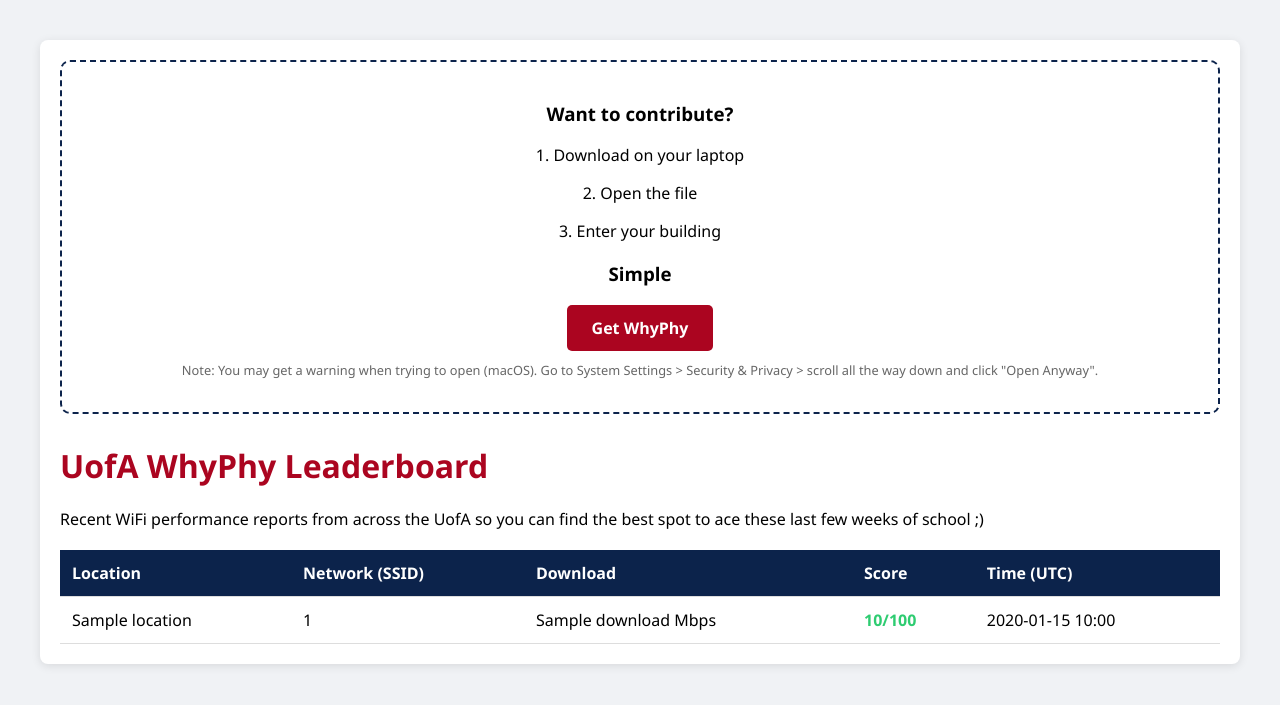
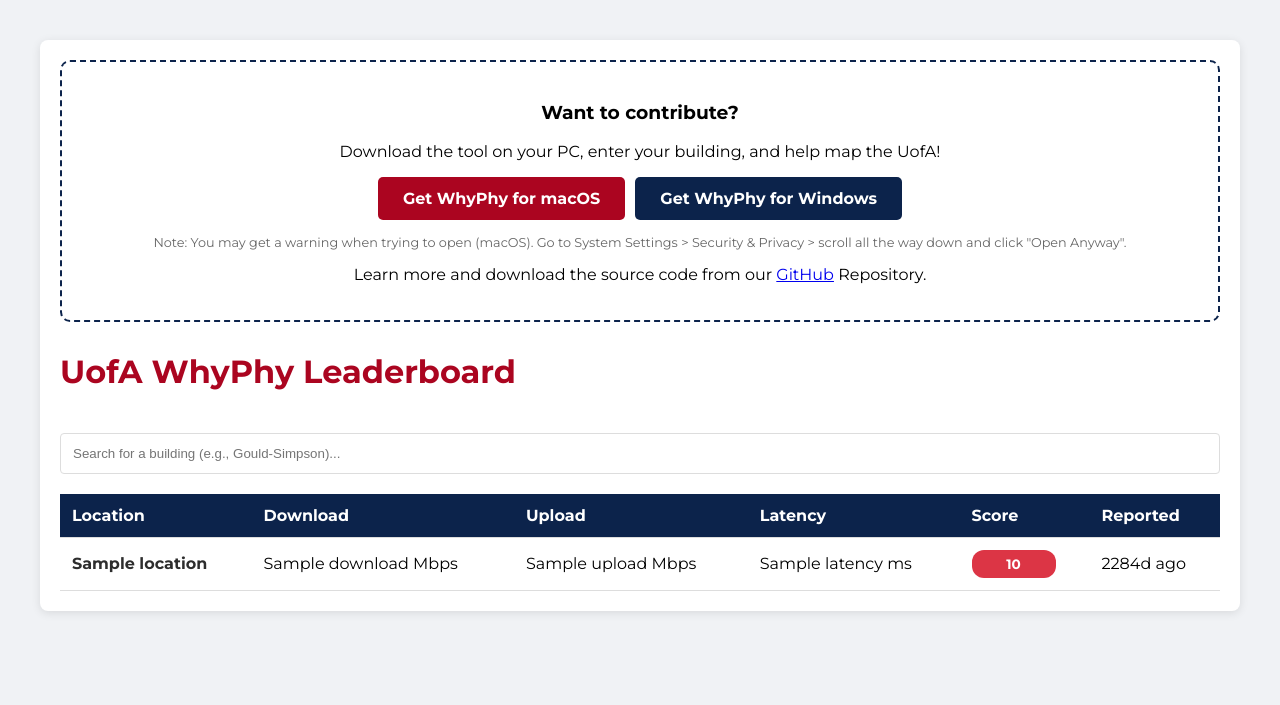
Before and after one commit to alecodominguez/GetYourWhyPhy, a FastAPI app: template templates/index.html in a window 1280 px wide. Shown: the top 705 px of the page. Run offline with FastAPI, Linux system fonts and the light colour scheme; the template is opened without the code that fills it: most values are stand-ins (such as "Sample title", 1, 10 or a date in 2020).

Commit message:
got the search bar and time javaScripts to work properly

```diff
--- a/server.py
+++ b/server.py
@@ -9,9 +9,10 @@ from datetime import datetime, timezone
 from fastapi.staticfiles import StaticFiles # Allows to add download button to index.html
 import os
 
-# Create the directory if it doesn't exist so the server doesn't crash
-if not os.path.exists("downloads"):
-    os.makedirs("downloads")
+BASE_DIR = os.path.dirname(os.path.abspath(__file__))
+static_path = os.path.join(BASE_DIR, "static")
+downloads_path = os.path.join(BASE_DIR, "downloads")
+templates_path = os.path.join(BASE_DIR, "templates")
 
 # 1. Database Configuration
 DATABASE_URL = "sqlite:///./campus_wifi.db"
@@ -37,8 +38,9 @@ Base.metadata.create_all(bind=engine)
 
 # 3. FastAPI App Initialization
 app = FastAPI()
-app.mount("/static-downloads", StaticFiles(directory="downloads"), name="downloads") # call to executable
-templates = Jinja2Templates(directory="templates") # call to index.html
+app.mount("/static", StaticFiles(directory=static_path), name="static")
+app.mount("/downloads", StaticFiles(directory=downloads_path), name="downloads")
+templates = Jinja2Templates(directory=templates_path)
 
 class WiFiData(BaseModel):
     location: str
--- a/templates/index.html
+++ b/templates/index.html
@@ -1,58 +1,85 @@
 <!DOCTYPE html>
-<html>
+<html lang="en">
 <head>
+    <meta charset="UTF-8">
     <title>GetYourWhyPhy Leaderboard</title>
+    <link href="https://fonts.googleapis.com/css2?family=Montserrat:wght@400;700&display=swap" rel="stylesheet">
     <style>
-        body { font-family: 'Segoe UI', Tahoma, Geneva, Verdana, sans-serif; margin: 40px; background: #f0f2f5; }
+        body { font-family: 'Montserrat', sans-serif; margin: 40px; background: #f0f2f5; }
         .card { background: white; padding: 20px; border-radius: 8px; box-shadow: 0 2px 10px rgba(0,0,0,0.1); }
         h1 { color: #AB0520; } /* UA Red */
-        table { width: 100%; border-collapse: collapse; margin-top: 20px; }
+        #locationSearch { width: 100%; padding: 12px; margin: 20px 0; border: 1px solid #ddd; border-radius: 4px; box-sizing: border-box; }
+        table { width: 100%; border-collapse: collapse; }
         th, td { padding: 12px; text-align: left; border-bottom: 1px solid #ddd; }
         th { background-color: #0C234B; color: white; } /* UA Blue */
-        .score { font-weight: bold; color: #2ecc71; }
+        tbody tr:nth-child(even) { background-color: #f8f9fa; }
+        td:first-child { font-weight: bold; color: #2d2d2d; }
+        .badge { padding: 6px 12px; border-radius: 12px; font-weight: 600; font-size: 0.85rem; color: white; display: inline-block; min-width: 60px; text-align: center; }
+        .status-fast { background-color: #28a745; }
+        .status-average { background-color: #ffc107; color: #212529; }
+        .status-slow { background-color: #dc3545; }
+        .btn { text-decoration: none; border-radius: 5px; font-weight: bold; display: inline-block; transition: opacity 0.2s; }
+        .btn:hover { opacity: 0.8; }
     </style>
 </head>
 <body>
     <div class="card">
         <div style="text-align: center; margin-bottom: 30px; padding: 20px; border: 2px dashed #0C234B; border-radius: 10px;">
             <h3>Want to contribute?</h3>
-            <p>1. Download on your laptop</p>
-            <p>2. Open the file</p>
-            <p>3. Enter your building</p>
-            <h3>Simple</h3>
-            <a href="/static-downloads/WhyPhy.zip" download="WhyPhy.zip"
-               style="background-color: #AB0520; color: white; padding: 12px 25px; text-decoration: none; border-radius: 5px; font-weight: bold; display: inline-block;">
-                Get WhyPhy
-            </a>
-            <p style="font-size: 0.8em; color: #666; margin-top: 10px;">
+            <p>Download the tool on your PC, enter your building, and help map the UofA!</p>
+            <div style="display: flex; gap: 10px; justify-content: center; margin-top: 15px;">
+                <a href="/downloads/WhyPhy.zip" download class="btn" style="background-color: #AB0520; color: white; padding: 12px 25px;">
+                    Get WhyPhy for macOS
+                </a>
+                <a href="/downloads/WhyPhy_Win.zip" download class="btn" style="background-color: #0C234B; color: white; padding: 12px 25px;">
+                    Get WhyPhy for Windows
+                </a>
+            </div>
+            <p style="font-size: 0.8em; color: #666; margin-top: 15px;">
                 Note: You may get a warning when trying to open (macOS). Go to System Settings > Security & Privacy > scroll all the way down and click "Open Anyway".
             </p>
+            <p style="font-size: 1.0em; color: #000000; margin-top: 15px;">
+                Learn more and download the source code from our <a href="https://github.com/alecodominguez/GetYourWhyPhy">GitHub</a> Repository.
+            </p>
         </div>
-        <h1> UofA WhyPhy Leaderboard</h1>
-        <p>Recent WiFi performance reports from across the UofA so you can find the best spot to ace these last few weeks of school ;)</p>
+
+        <h1>UofA WhyPhy Leaderboard</h1>
+        <input type="text" id="locationSearch" onkeyup="filterTable()" placeholder="Search for a building (e.g., Gould-Simpson)...">
 
         <table>
             <thead>
                 <tr>
                     <th>Location</th>
-                    <th>Network (SSID)</th>
                     <th>Download</th>
+                    <th>Upload</th>
+                    <th>Latency</th>
                     <th>Score</th>
-                    <th>Time (UTC)</th>
+                    <th>Reported</th>
                 </tr>
             </thead>
             <tbody>
                 {% for log in logs %}
                 <tr>
                     <td>{{ log.location }}</td>
-                    <td>{{ log.ssid }}</td>
                     <td>{{ log.download }} Mbps</td>
-                    <td class="score">{{ log.score }}/100</td>
-                    <td>{{ log.timestamp.strftime('%Y-%m-%d %H:%M') }}</td>
+                    <td>{{ log.upload }} Mbps</td>
+                    <td>{{ log.latency }} ms</td>
+                    <td>
+                        <span class="badge {% if log.score >= 80 %}status-fast{% elif log.score >= 50 %}status-average{% else %}status-slow{% endif %}">
+                            {{ log.score }}
+                        </span>
+                    </td>
+                    <td>
+                        <span class="time-ago" data-timestamp="{{ log.timestamp.isoformat() if log.timestamp else '' }}">
+                            {{ log.timestamp.strftime('%Y-%m-%d %H:%M') if log.timestamp else 'N/A' }}
+                        </span>
+                    </td>
                 </tr>
                 {% endfor %}
             </tbody>
         </table>
     </div>
+
+    <script src="/static/script.js"></script>
 </body>
 </html>
```
